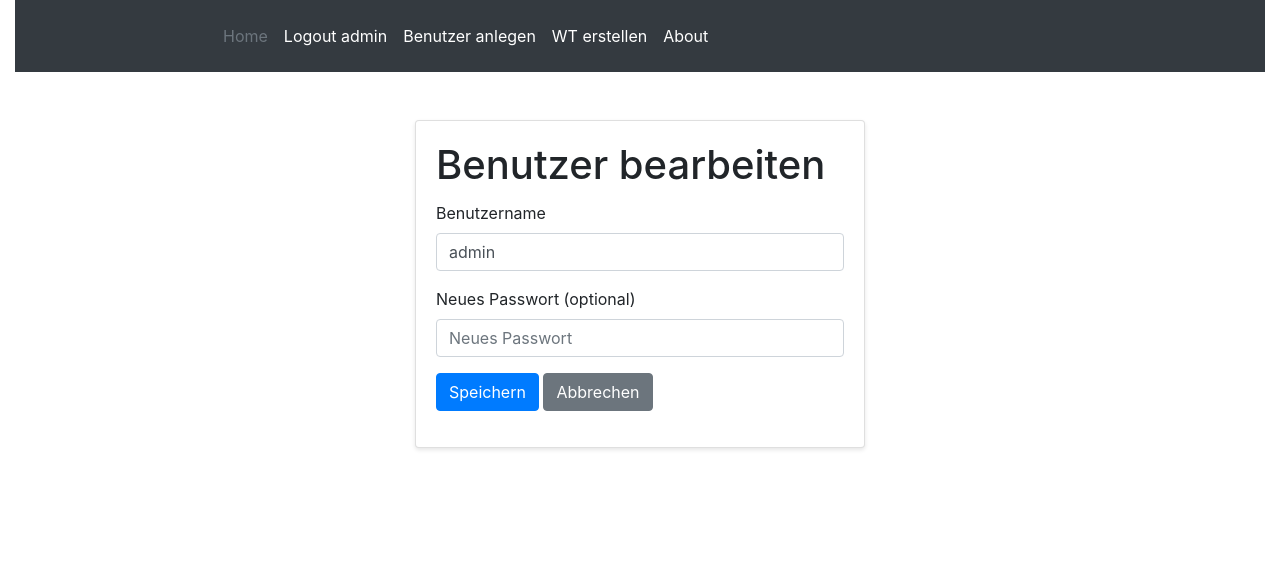
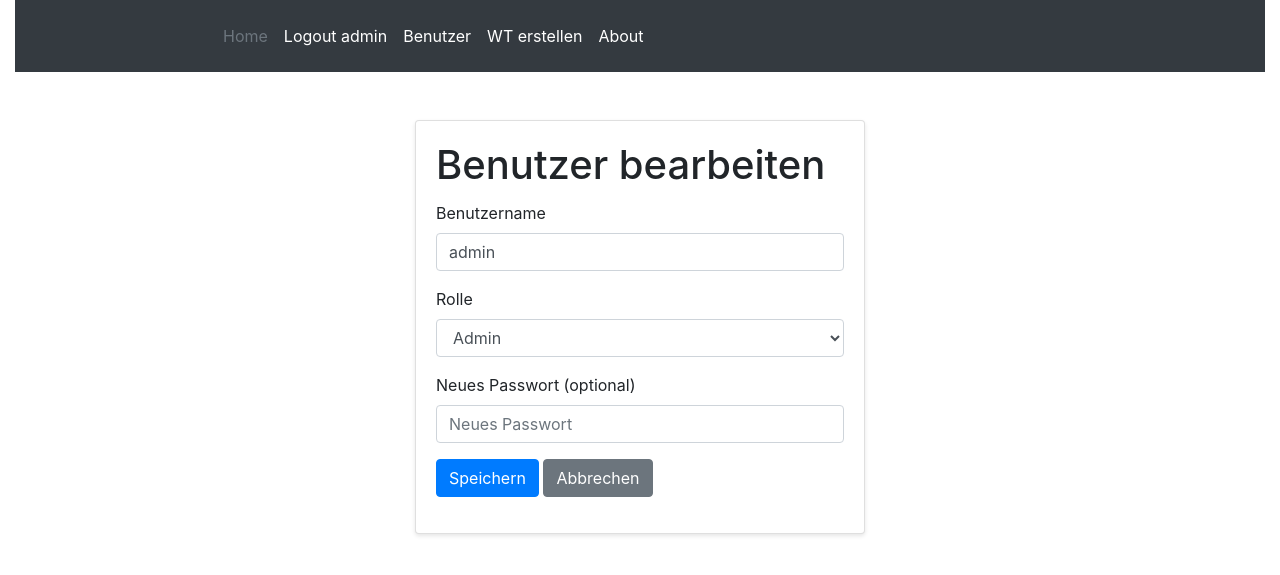
Before and after one commit to Thonuck/workingtest, a Flask app: page /users/1/edit in a window 1280 px wide. Shown: the top 575 px of the page. Run offline with Flask 3, Linux system fonts and the light colour scheme; a user stored in the database is signed in; some libraries are stand-ins or nearby versions.

Commit message:
Improve user handling

```diff
--- a/app/blueprints/users/routes.py
+++ b/app/blueprints/users/routes.py
@@ -84,8 +84,9 @@ def edit_user(user_id):
 
     if request.method == 'POST':
         user.username = request.form['username']
+        user.role = request.form['role']
         db.session.commit()
-        return redirect(url_for('users.user_detail', user_id=user.id))
+        return redirect(url_for('users.detail', user_id=user.id))
 
     return render_template('edit.html', user=user)
 
@@ -96,3 +97,8 @@ def delete_user(user_id):
     db.session.delete(user)
     db.session.commit()
     return redirect(url_for('users.list_users'))
+
+@bp.route('/<int:user_id>/detail', methods=['POST'])
+def detail(user_id):
+    user = User.query.get_or_404(user_id)
+    return redirect('detail.html', user=user)
--- a/app/blueprints/users/templates/edit.html
+++ b/app/blueprints/users/templates/edit.html
@@ -13,8 +13,18 @@
                         <input type="text" name="username" class="form-control" value="{{ user.username }}" required>
                     </div>
                     <div class="form-group mb-3">
+                        <label>Rolle</label>
+                        <select name="role" class="form-control" required>
+                            <option value="guest" {% if user.role == 'guest' %}selected{% endif %}>Guest</option>
+                            <option value="helper" {% if user.role == 'helper' %}selected{% endif %}>Helper</option>
+                            <option value="organizer" {% if user.role == 'organizer' %}selected{% endif %}>Organizer</option>
+                            <option value="admin" {% if user.role == 'admin' %}selected{% endif %}>Admin</option>
+                        </select>
+                    </div>
+                    <div class="form-group mb-3">
                         <label>Neues Passwort (optional)</label>
                         <input type="password" name="password" class="form-control" placeholder="Neues Passwort">
+
                     </div>
                     <button type="submit" class="btn btn-primary">Speichern</button>
                     <a href="{{ url_for('users.list_users') }}" class="btn btn-secondary">Abbrechen</a>
--- a/app/blueprints/users/templates/list.html
+++ b/app/blueprints/users/templates/list.html
@@ -10,7 +10,7 @@
     <ul class="list-group mt-3">
         {% for user in users %}
         <li class="list-group-item">
-            <a href="{{ url_for('users.detail', user_id=user.id) }}">
+            <a href="#">
                 {{ user.username }}
             </a>
             <a href="{{ url_for('users.edit_user', user_id=user.id) }}" class="btn btn-sm btn-secondary">Edit</a>
--- a/app/templates/base.html
+++ b/app/templates/base.html
@@ -24,7 +24,7 @@
                       {% if current_user.is_authenticated %}
                       <li><a href="{{ url_for('users.logout') }}" class="nav-link px-2 text-white">Logout {{ current_user.username }}</a></li>
                       {% if current_user.role == 'admin' %}
-                        <li><a href="{{ url_for('users.register') }}" class="nav-link px-2 text-white">Benutzer anlegen</a></li>
+                        <li><a href="{{ url_for('users.list_users') }}" class="nav-link px-2 text-white">Benutzer</a></li>
                         <li><a href="#" class="nav-link px-2 text-white">WT erstellen</a></li>
                       {% endif %}
                       {% else %}
```
